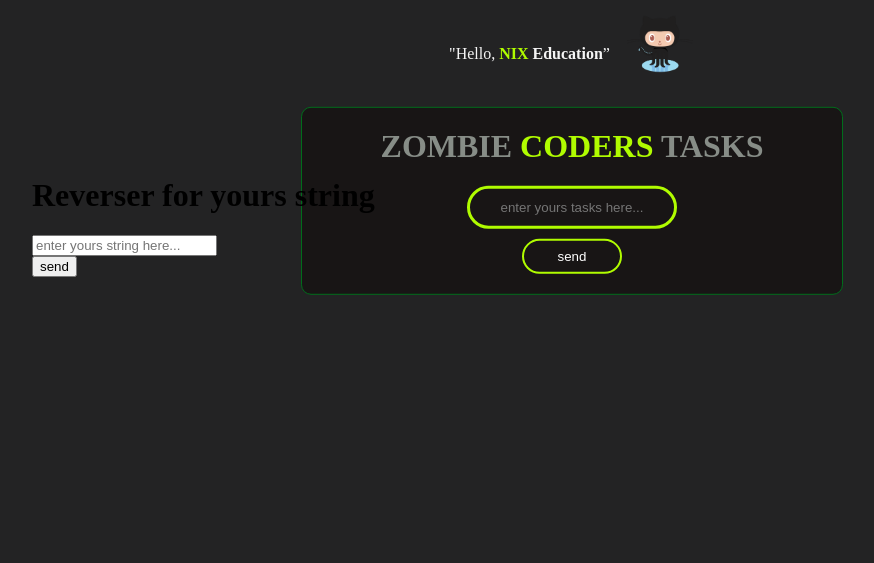
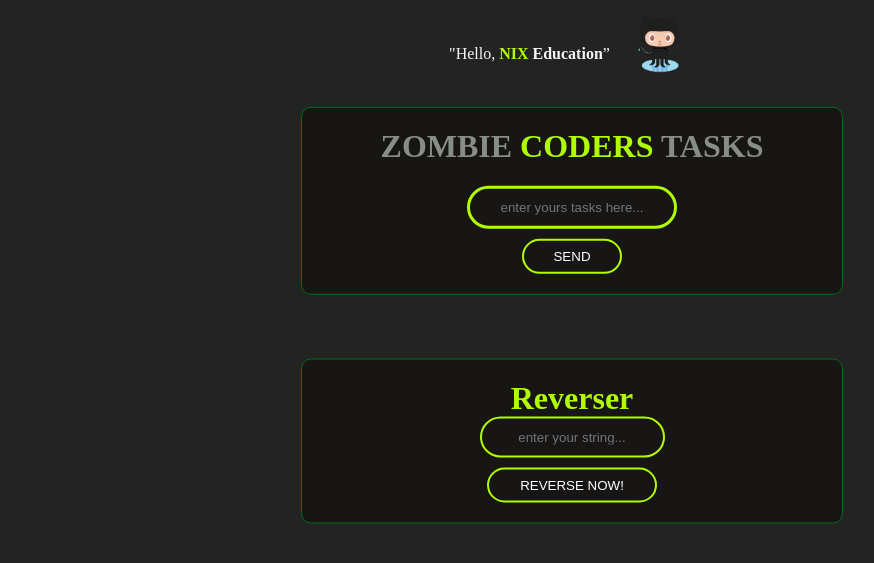
Before and after one commit to TestID22/PHPforNIX, a PHP site: page / in a window 1280 px wide. Shown: the part 69-632 px from the top of the page, without its empty margins (68-942 px from the left). Run offline with PHP 8.4, Linux system fonts and the light colour scheme.

Commit message:
add revForm

```diff
--- a/nix.local/css/style.css
+++ b/nix.local/css/style.css
@@ -46,7 +46,7 @@ header{
 .nix__box{
     color:whitesmoke;
     display: flex;
-    justify-content: center
+    justify-content: center;
 }
 
 .nix__logo{
@@ -64,7 +64,7 @@ header{
 
 
 /* --------------------------Form --------------------------------*/
-main{
+.main{
 }
 .coders{
     color:rgb(176, 252, 0);
@@ -123,16 +123,10 @@ main{
 .box button[type = "submit"]:hover{
     background-color: rgb(176, 252, 0);
     color: #181515;
-    font: bold;
+    font-weight: bold;
     text-transform: uppercase;
     cursor: pointer;
 }
-.revers{
-    position: relative;
-    margin: 100px;
-}
-
-
 
 /*-------------------footer---------------------*/
 footer{
@@ -144,3 +138,46 @@ footer{
 footer img{
     cursor: pointer;
 }
+
+.reverse__box{
+    width: 500px;
+    padding: 20px;
+    position: absolute;
+    top: 60%;
+    left: 50%;
+    margin-top: 30px;
+    transform: translate(-50%, -50%);
+    text-align: center;
+    border: 1px solid #006d1b;
+    background-color: #181515 ;
+    border-radius: 10px;
+    color: rgb(176, 252, 0);;
+}
+.reverse__box h1{
+    padding: 0px;
+    margin: 0px;
+}
+.reverse__box input[type = 'text']{
+    background: none;
+    height: 35px;
+    border: 2px solid rgb(176, 252, 0);
+    border-radius: 24px;
+    color:white;
+    text-align: center;
+}
+.reverse__box button{
+    background: none;
+    height: 35px;
+    width: 170px;
+    border: 2px solid rgb(176, 252, 0);
+    border-radius: 24px;
+    color: white;
+    margin-top: 10px;
+}
+
+.reverse__box button:hover{
+    background:rgb(176, 252, 0);
+    color:#181515;
+    text-transform: uppercase;
+    font-weight: bold;
+}
--- a/nix.local/index.html
+++ b/nix.local/index.html
@@ -32,22 +32,22 @@
         </div>
     </div>
     <!--Тут контент Формы контент-->
-    <main>
+    <main class="main">
         <form class="box" action="php/add.php" method="POST">
             <h1>ZOMBIE <span class="coders">CODERS</span> Tasks</h1>
             <input type="text" name="task" id = 'task' placeholder="enter yours tasks here..."><br>
-            <button type="submit" name = "sendTask">send</button>
+            <button type="submit" name = "sendTask">SEND</button>
         </form>
 
+        <div class="reverse__box">
+            <h1>Reverser</h1>
+            <form action="pages/reversestring.php">
+                <input type="text" name="revString" placeholder="enter your string..."><br>
+                <button type="submit" >REVERSE NOW!</button>
+            </form>
+        </div>
     </main>
 
-    <div class="revers">
-        <form class="box_reverse" action="pages/reversestring.php" method="POST">
-            <h1>Reverser for yours string</h1>
-            <input type="reverse" name="reverse" id = 'reverse' placeholder="enter yours string here..."><br>
-            <button type="submit" name = "sendTask">send</button>
-        </form>
-    </div>
 
     <footer>
 
```
Also changed, not shown: nix.local/pages/reversestring.php (+19 -1 lines).
